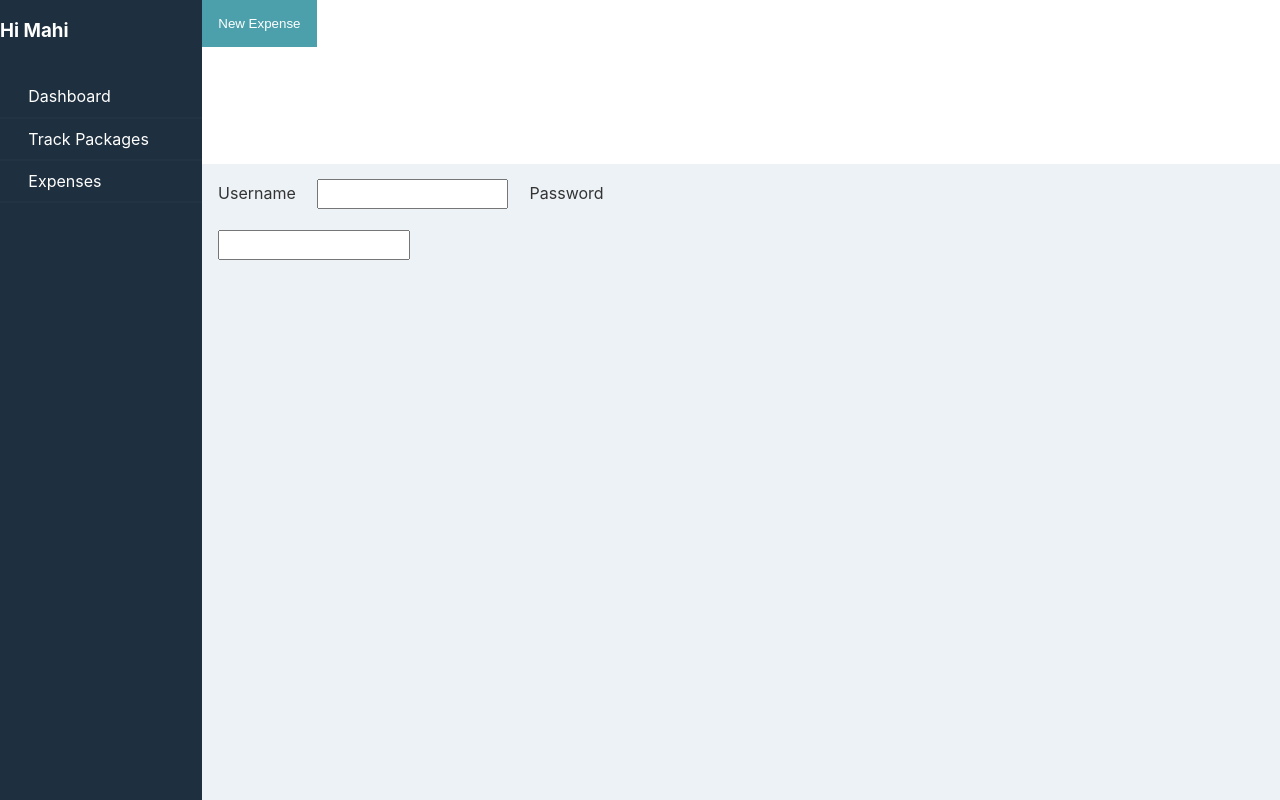
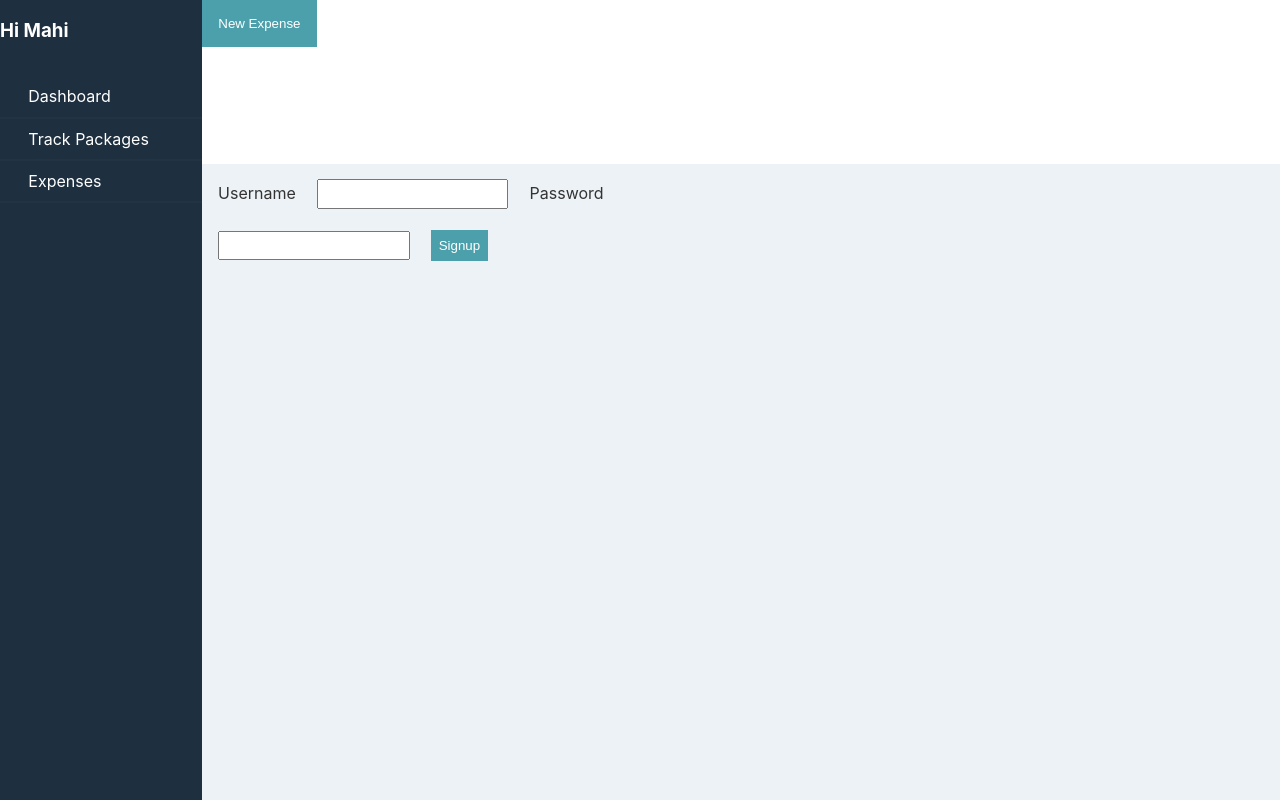
Before and after one commit to mahi-g/expense-app, a React (Create React App) app in the folder client/: page /signup in a window 1280 px wide. Built offline with nearby package versions, Linux system fonts and the light colour scheme; no server answers.

Commit message:
Add login components and user context

```diff
--- a/client/src/App.js
+++ b/client/src/App.js
@@ -1,7 +1,7 @@
 import React from 'react';
 import API from './api/api';
 import "./App.css";
-
+import {userInfoContext} from 'userInfoContext';
 import {
     BrowserRouter as Router,
 } from 'react-router-dom';
@@ -9,8 +9,15 @@ import {
 import calculateFees from "./pureFunctions/calculateFees";
 import Routes from "./routes/routes.js";
 import Sidebar from "./Components/Sidebar.js";
+import { userInfoContextProvider } from './userInfoContext';
 
-const userid = 'mahi1234';
+let tokens;
+let userid;
+const config = {
+    headers:{
+        Authorization: "Bearer eyJhbGciOiJIUzI1NiIsInR5cCI6IkpXVCJ9.eyJ1c2VybmFtZSI6Im1haGkxMjM0IiwiaWF0IjoxNjAzMTY3MTQ4LCJleHAiOjE2MDMxNzA3NDh9.Yr8G-CcVmMPzQDR0wENzdgbn8eHa1pXBc4iqzqujzCM"
+    }
+}
 
 
 class App extends React.Component {
@@ -27,14 +34,17 @@ class App extends React.Component {
         };
         this.handleFormInputs = this.handleFormInputs.bind(this);
         this.handleDeleteOption = this.handleDeleteOption.bind(this);
+        this.handleLogin = this.handleLogin.bind(this);
     }
+    static contextType = userInfoContext;
+
 
     //Deletes selected expense, fetch updated expense list and updates state
     async handleDeleteOption(e){
         e.preventDefault();
         const transaction_id = e.target.value;
-        await API.delete(`/expenses/${userid}/${transaction_id}`);
-        await API.get('/expenses/${userid}')
+        await API.delete(`/expenses/${transaction_id}`, config);
+        await API.get('/expenses', config)
             .then( response => {
             this.setState({list:response.data.data.id});
         });
@@ -57,7 +67,8 @@ class App extends React.Component {
         const item_profit = calculateFees.getProfit(balance, form.paid);
 
         //post form inputs, and calculated fee to the database
-        await API.post(`/expenses/${userid}`, {
+        await API.post(`/expenses`, {
+            headers: config.headers,
             paid:form.paid,
             sold:form.sold,
             shipping: form.shipping,
@@ -69,15 +80,32 @@ class App extends React.Component {
             date: form.date
         })
 
-        await API.get(`/expenses/${userid}`)
+        await API.get('/expenses', config)
             .then( response => {
             this.setState({list:response.data.data.id});
         });
     }
 
+    async handleLogin(e) {
+        const {currentUser, setUser} = this.context;
+        const {tokens, setTokens} = this.context;
+
+        e.preventDefault();
+        console.log(e.target.username.value);
+        await API.post('/login', {}, {auth: {username: e.target.username.value, password: e.target.password.value}})
+             .then(response => {
+                 setTokens(response.data);
+                 setUser(response.config.auth.username);
+                 console.log(currentUser, tokens);
+             });
+
+
+        //console.log(tokens,userid);
+    }
+
     async componentDidMount() {
         try{
-            await API.get(`/expenses/${userid}`)
+            await API.get(`/expenses`, config)
                 .then( response => {
                     console.log(response.data);
                     this.setState({list:response.data.data.id});
@@ -98,11 +126,12 @@ class App extends React.Component {
                                 <div className="Topbar">
                                     <button>New Expense</button>
                                 </div>
-                                <Routes
-                                    state={this.state}
-                                    handleFormInputs={this.handleFormInputs}
-                                    handleDeleteOption = {this.handleDeleteOption}
-                                />
+                                    <Routes
+                                        state={this.state}
+                                        handleFormInputs={this.handleFormInputs}
+                                        handleDeleteOption = {this.handleDeleteOption}
+                                        handleLogin = {this.handleLogin}
+                                    />
                         </div>
                     </div>
                     <div className={"Footer"}>
--- a/client/src/Components/Login.js
+++ b/client/src/Components/Login.js
@@ -4,10 +4,11 @@ const Login = (props) => {
     return (
         <div>
             <form onSubmit={props.handleLogin}>
-                <label for="username">Username</label>
+                <label>Username</label>
                 <input type="text" name="username" required/>
-                <label for="password">Password</label>
+                <label>Password</label>
                 <input type="password" name="password" required/>
+                <button>Login</button>
             </form>
         </div>
     );
--- a/client/src/Components/Signup.js
+++ b/client/src/Components/Signup.js
@@ -3,10 +3,11 @@ import React from 'react';
 const Signup = (props) => {
     return (
         <form onSubmit={props.handleLogin}>
-            <label for="username">Username</label>
+            <label>Username</label>
             <input type="text" name="username" required/>
-            <label for="password">Password</label>
+            <label>Password</label>
             <input type="password" name="password" required/>
+            <button type="submit">Signup</button>
         </form>
     );
 }
--- a/client/src/api/api.js
+++ b/client/src/api/api.js
@@ -1,5 +1,5 @@
 import axios from 'axios';
 
 export default axios.create({
-    baseURL: `http://localhost:3006/api/`
+    baseURL: `http://localhost:3006/api`
 });
--- a/client/src/index.js
+++ b/client/src/index.js
@@ -1,6 +1,7 @@
 import React from 'react';
 import ReactDOM from 'react-dom';
 import App from './App';
+import {userInfoContextProvider} from './userInfoContext';
 
 import * as serviceWorker from './serviceWorker';
 import './index.css';
@@ -8,7 +9,9 @@ import './index.css';
 
 ReactDOM.render(
   <React.StrictMode>
-    <App />
+    <userInfoContextProvider>
+      <App />
+    </userInfoContextProvider>
   </React.StrictMode>,
   document.getElementById('app')
 );
--- a/client/src/routes/routes.js
+++ b/client/src/routes/routes.js
@@ -23,9 +23,12 @@ const RequireAuth = ({children}) => {
 const Routes = (props) =>{
     return(
             <Switch>
-                <Route path="/login"><Login/></Route>
+                <Route path="/login">
+                    <Login handleLogin = {props.handleLogin}/>
+                </Route>
                 <Route path="/signup"><Signup/></Route>
-                <Route path="/home"><Calculator
+                <Route path="/home">
+                    <Calculator
                         handleFormInputs = {props.handleFormInputs}
                         state = {props.state}
                     />
--- /dev/null
+++ b/client/src/userInfoContext.js
@@ -0,0 +1,14 @@
+import React, { useState, createContext } from 'react';
+
+export const userInfoContext = createContext();
+export const userInfoContextProvider = (props) => {
+    const [currentUser, setUser] = useState("");
+    const [expenseList, setExpense] = useState([]);
+    const [tokens, setTokens] = useState({});
+
+    return(
+        <userInfoContext.Provider value={[currentUser, setUser],[expenseList, setExpense]}>
+            {props.children}
+        </userInfoContext.Provider>
+    );
+};
```
Also changed, not shown: 1 other file (tests, documents, lock files or other folders).
